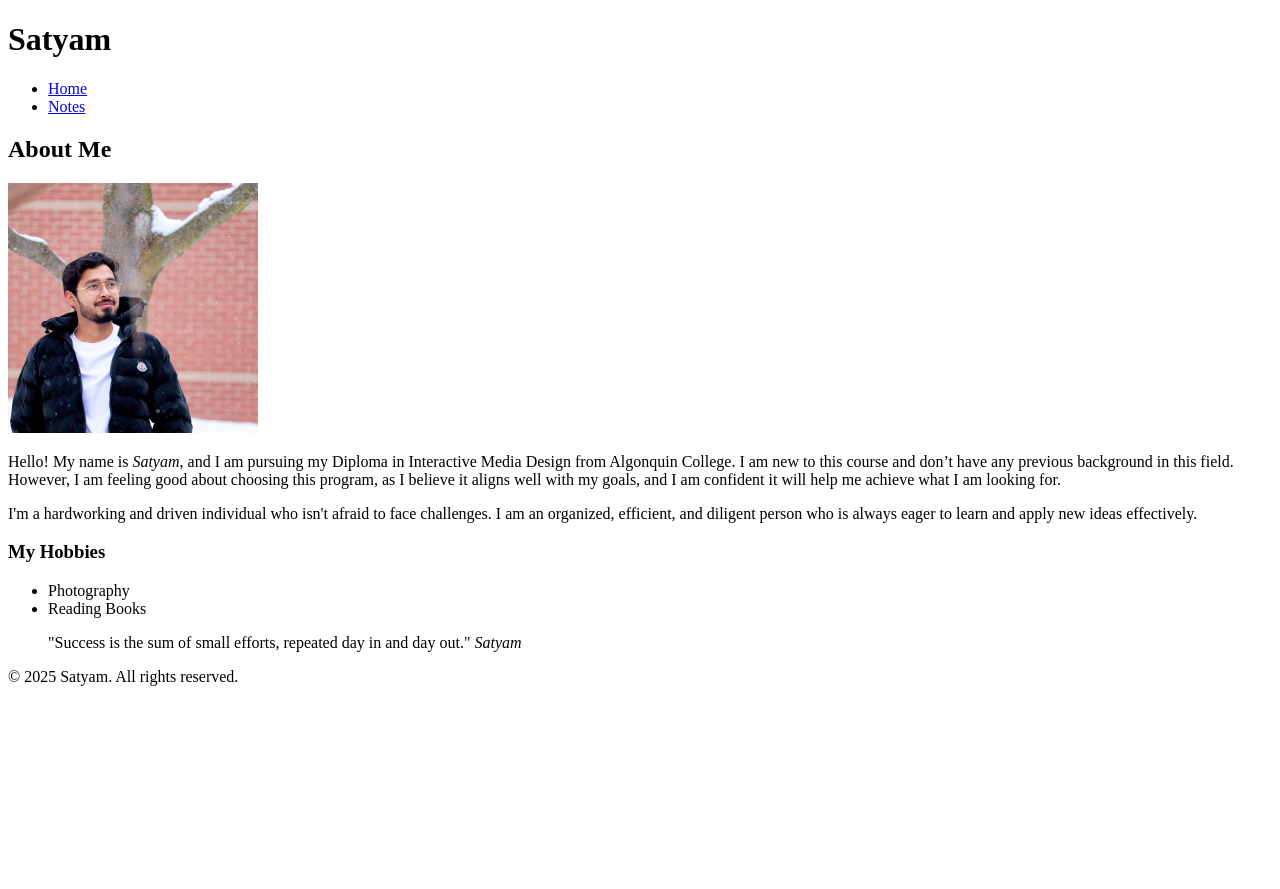
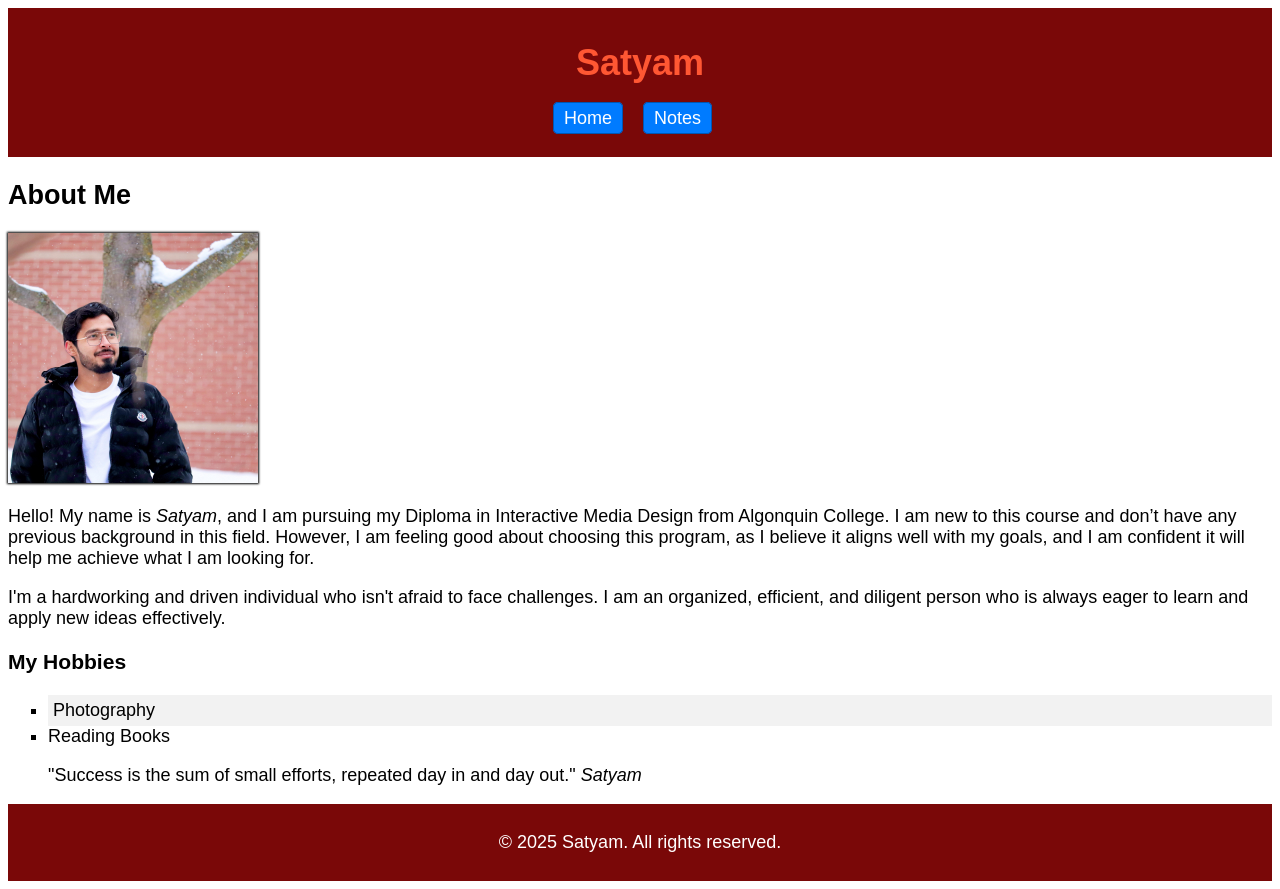
Before and after one commit to satyam215/satyam215.github.io, a plain HTML site: page html-assignment/index.html in a window 1280 px wide. Before the commit the page ends 800 px from the top, so only its background shows below. Drawn offline with Linux system fonts and the light colour scheme.

Commit message:
edit css file

```diff
--- /dev/null
+++ b/html-assignment/css/style.css
@@ -0,0 +1,51 @@
+body {
+    font-family: Arial, sans-serif;
+    font-size: 18px;
+}
+
+header, footer {
+    background-color: #7a0808;
+    color: white;
+    text-align: center;
+    padding: 10px;
+}
+
+.site-title {
+    color: #ff5733;
+}
+
+#my-image {
+    box-shadow: 0px 0px 2px 1px black;
+}
+
+.hobby-list {
+    list-style-type: square;
+}
+
+.hobby-list li:nth-child(odd) {
+    background-color: #f2f2f2;
+    padding: 5px;
+}
+
+nav ul {
+    list-style: none;
+    padding: 0;
+}
+
+nav ul li {
+    display: inline;
+    margin-right: 15px;
+}
+
+nav ul li a {
+    text-decoration: none;
+    background-color: #007BFF;
+    color: white;
+    padding: 5px 10px;
+    border-radius: 5px;
+    border: 1px solid #0056b3;
+}
+
+nav ul li a:hover, nav ul li a:focus {
+    background-color: #0056b3;
+}
--- a/html-assignment/index.html
+++ b/html-assignment/index.html
@@ -4,14 +4,15 @@
     <meta charset="UTF-8">
     <meta name="viewport" content="width=device-width, initial-scale=1.0">
     <title>Satyam's Web Page</title>
+    <link rel="stylesheet" href="css/style.css">
 </head>
 <body>
     <header>
-        <h1>Satyam</h1>
+        <h1 class="site-title">Satyam</h1>
         <nav>
             <ul>
                 <li><a href="index.html">Home</a></li>
-                <li><a href="notes.html">Notes</a></li>
+              <li><a href="notes.html">Notes</a></li>
             </ul>
         </nav>
     </header>
@@ -19,7 +20,7 @@
     <main>
         <article>
             <h2>About Me</h2>
-           <img src="images/satyam.jpg" alt="photo of me" width="250">
+            <img id="my-image" src="images/satyam.jpg" alt="photo of me" width="250">
             <p>
                 Hello! My name is <em>Satyam</em>, and I am pursuing my Diploma in Interactive Media Design from Algonquin College.
                 I am new to this course and don’t have any previous background in this field. However, I am feeling good about choosing this program,
@@ -31,7 +32,7 @@
             </p>
 
             <h3>My Hobbies</h3>
-            <ul>
+            <ul class="hobby-list">
                 <li>Photography</li>
                 <li>Reading Books</li>
             </ul>
```
Also changed, not shown: html-assignment/notes.html (+3 -2 lines).
